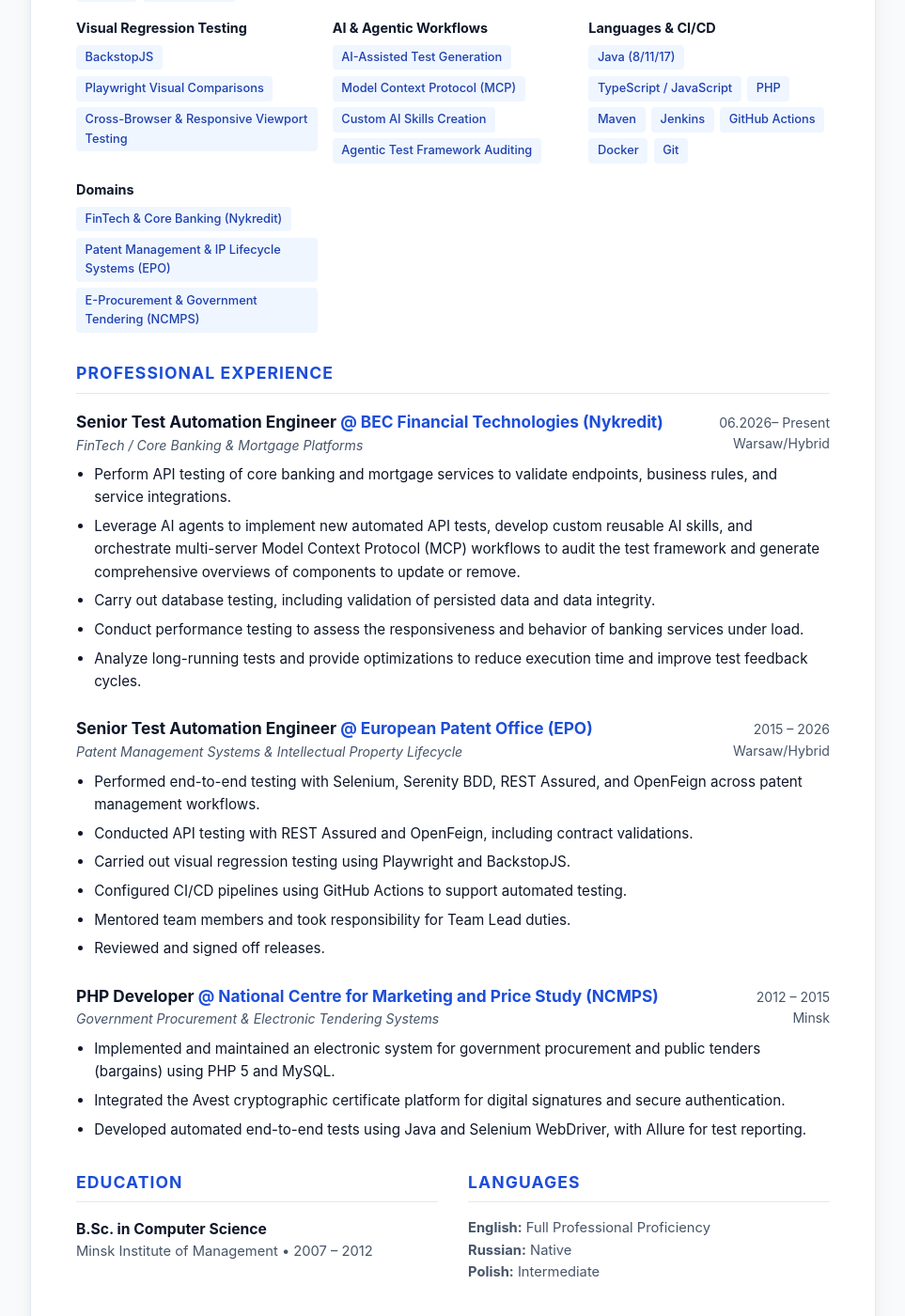
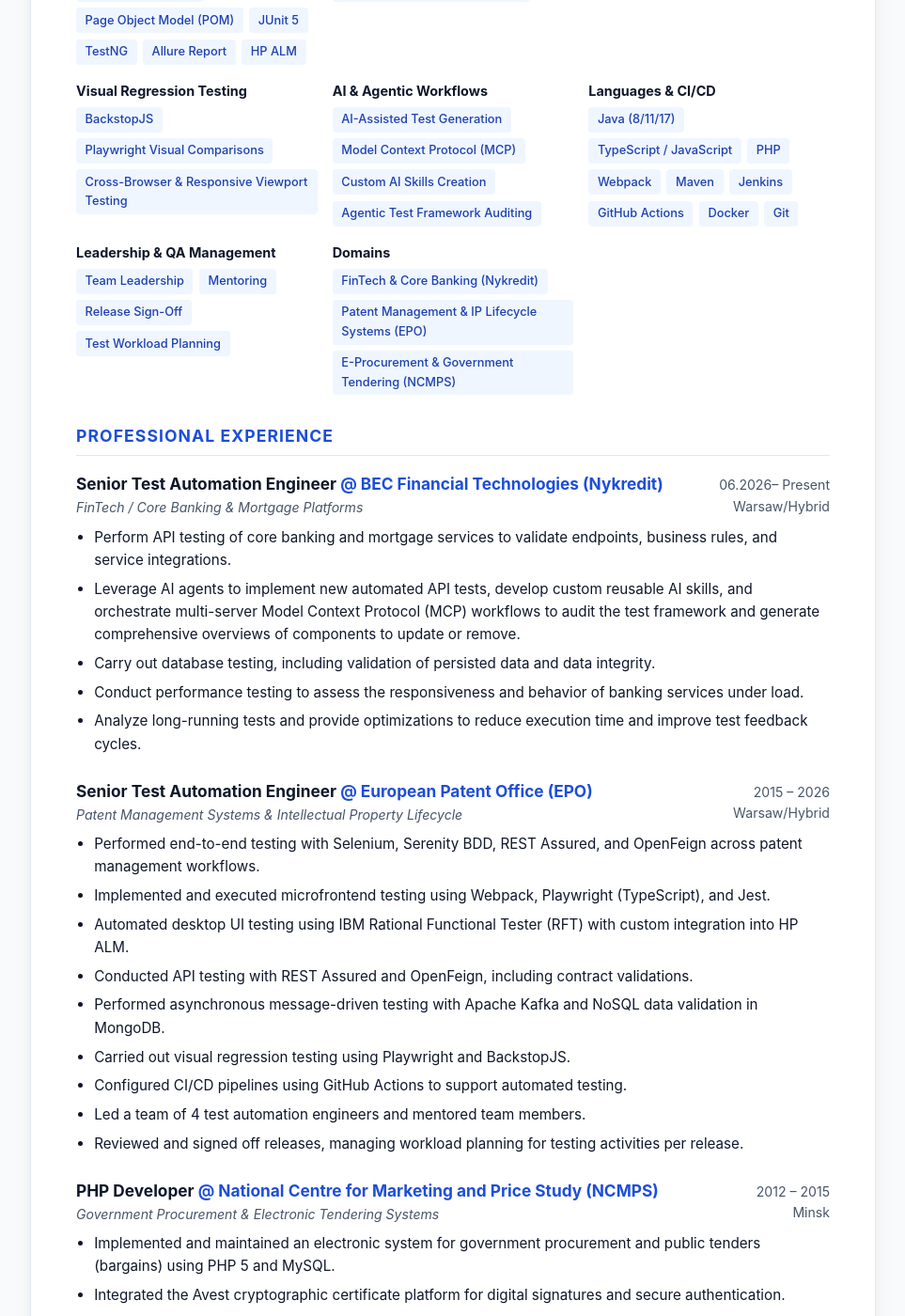
Before and after one commit to emoshin/emoshin.github.io, a Jekyll site: the page built from index.md, in a window 1280 px wide and 1400 px high, scrolled down 719 px. Shown: the whole window at 94% size, without its empty margins (158-1121 px from the left). Built offline with Jekyll 4.4.1, drawn with Linux system fonts in a browser that asks for light colours; some of the changed text lies outside the part shown.

Commit message:
added new experience in CV

```diff
--- a/_data/cv.yml
+++ b/_data/cv.yml
@@ -10,17 +10,19 @@ summary: >
 
 skills:
   - category: "UI & BDD Test Automation"
-    items: ["Selenium WebDriver", "Serenity BDD", "Playwright", "Cucumber (Gherkin)", "Screenplay Pattern", "Page Object Model (POM)", "JUnit 5", "TestNG", "Allure Report"]
+    items: ["Selenium WebDriver", "Serenity BDD", "Playwright", "Jest", "MFE Testing", "IBM Rational Functional Tester (RFT)", "Cucumber (Gherkin)", "Screenplay Pattern", "Page Object Model (POM)", "JUnit 5", "TestNG", "Allure Report", "HP ALM"]
   - category: "API & Integration Testing"
-    items: ["REST Assured", "OpenFeign", "Postman", "OpenAPI / Swagger", "WireMock", "Contract Testing (Pact)", "JSON / XML Schema Validation"]
+    items: ["REST Assured", "OpenFeign", "Apache Kafka", "Postman", "OpenAPI / Swagger", "WireMock", "Contract Testing (Pact)", "JSON / XML Schema Validation"]
   - category: "Database & Performance Testing"
-    items: ["Database Testing", "SQL", "MySQL", "Performance Testing", "Test Execution Optimization"]
+    items: ["Database Testing", "SQL", "MySQL", "MongoDB", "Performance Testing", "Test Execution Optimization"]
   - category: "Visual Regression Testing"
     items: ["BackstopJS", "Playwright Visual Comparisons", "Cross-Browser & Responsive Viewport Testing"]
   - category: "AI & Agentic Workflows"
     items: ["AI-Assisted Test Generation", "Model Context Protocol (MCP)", "Custom AI Skills Creation", "Agentic Test Framework Auditing"]
   - category: "Languages & CI/CD"
-    items: ["Java (8/11/17)", "TypeScript / JavaScript", "PHP", "Maven", "Jenkins", "GitHub Actions", "Docker", "Git"]
+    items: ["Java (8/11/17)", "TypeScript / JavaScript", "PHP", "Webpack", "Maven", "Jenkins", "GitHub Actions", "Docker", "Git"]
+  - category: "Leadership & QA Management"
+    items: ["Team Leadership", "Mentoring", "Release Sign-Off", "Test Workload Planning"]
   - category: "Domains"
     items: ["FinTech & Core Banking (Nykredit)", "Patent Management & IP Lifecycle Systems (EPO)", "E-Procurement & Government Tendering (NCMPS)"]
 
@@ -44,11 +46,14 @@ experience:
     domain: "Patent Management Systems & Intellectual Property Lifecycle"
     highlights:
       - "Performed end-to-end testing with Selenium, Serenity BDD, REST Assured, and OpenFeign across patent management workflows."
+      - "Implemented and executed microfrontend testing using Webpack, Playwright (TypeScript), and Jest."
+      - "Automated desktop UI testing using IBM Rational Functional Tester (RFT) with custom integration into HP ALM."
       - "Conducted API testing with REST Assured and OpenFeign, including contract validations."
+      - "Performed asynchronous message-driven testing with Apache Kafka and NoSQL data validation in MongoDB."
       - "Carried out visual regression testing using Playwright and BackstopJS."
       - "Configured CI/CD pipelines using GitHub Actions to support automated testing."
-      - "Mentored team members and took responsibility for Team Lead duties."
-      - "Reviewed and signed off releases."
+      - "Led a team of 4 test automation engineers and mentored team members."
+      - "Reviewed and signed off releases, managing workload planning for testing activities per release."
 
   - company: "National Centre for Marketing and Price Study (NCMPS)"
     location: "Minsk"
```
